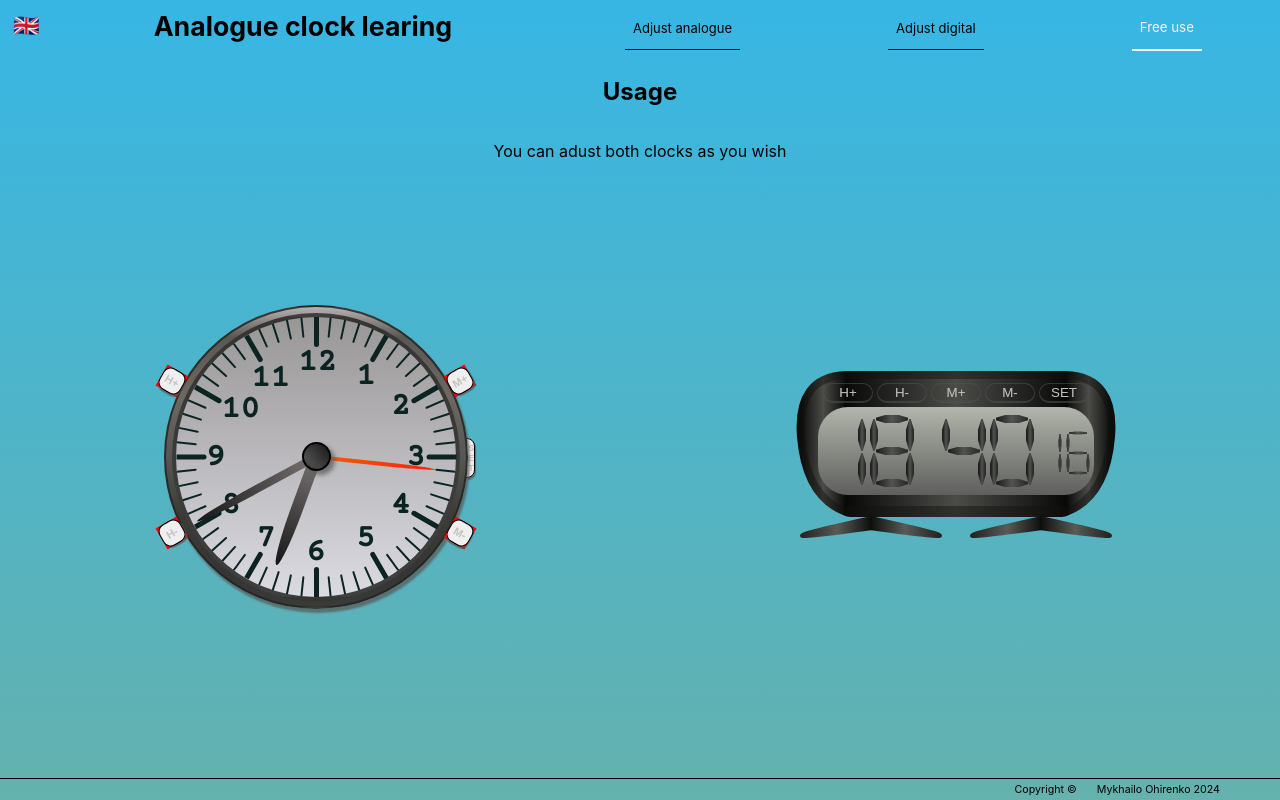
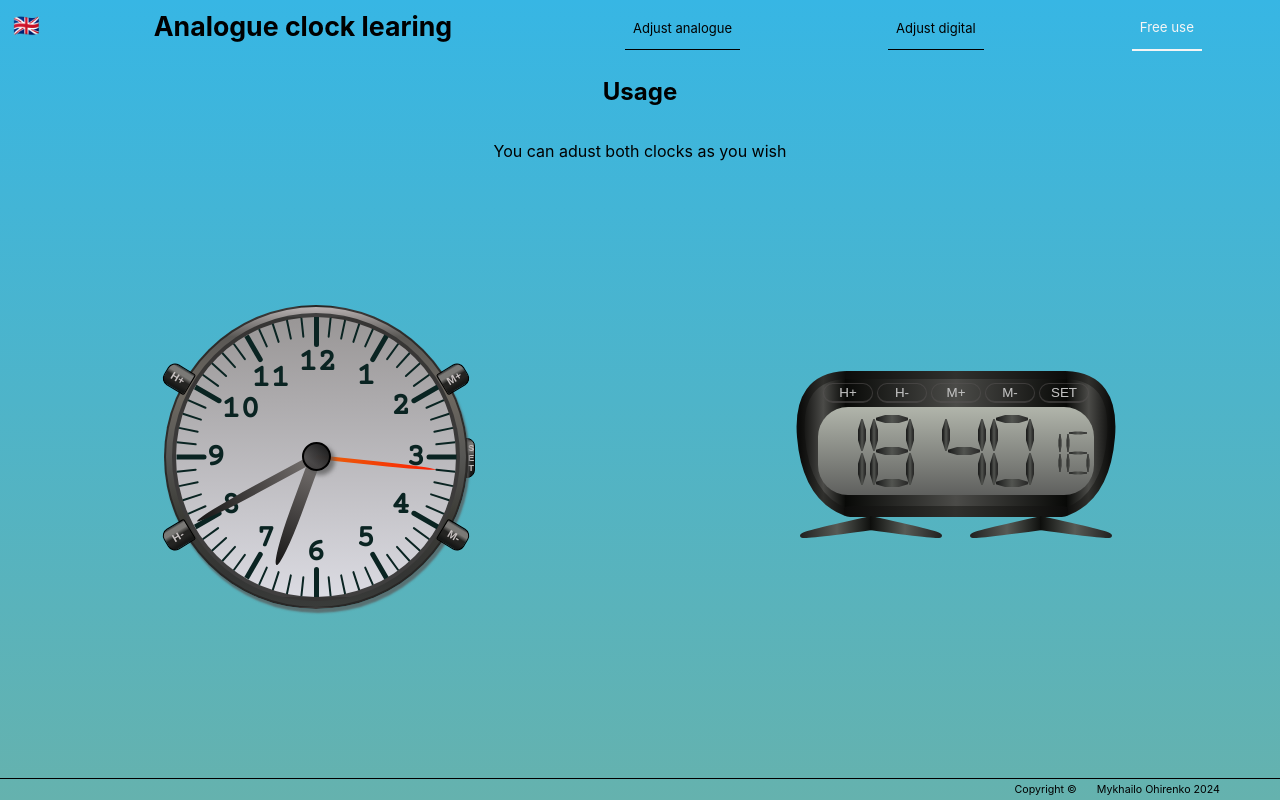
Before and after one commit to Maohirenko/clock, a React (Create React App) app: page /clock/time in a window 1280 px wide. Built offline with nearby package versions, Linux system fonts and the light colour scheme.

Commit message:
buttons changed

```diff
--- a/src/components/analogue-clock/analogue-clock.module.css
+++ b/src/components/analogue-clock/analogue-clock.module.css
@@ -234,20 +234,21 @@
 }
 
 .modifiers>div {
-    background-color: red;
+    /* background-color: red; */
     height: 24px;
-    width: 24px;
+    width: 28px;
 }
 
 .controlButtons button {
+    position: absolute;
     max-height: 24px;
-    max-width: 24px;
+    max-width: 28px;
     color: #c7c1c1;
-    /* background: linear-gradient(rgb(51, 50, 50) 0%, rgb(122, 121, 118) 10% 30%, rgb(36, 36, 34) 50% 70%, rgb(22, 23, 22) 90% 100%); */
+    background: linear-gradient(rgb(51, 50, 50) 0%, rgb(122, 121, 118) 10% 30%, rgb(36, 36, 34) 50% 70%, rgb(22, 23, 22) 90% 100%);
     border-radius: 8px;
     border: 1px solid black;
     font-weight: 600;
-    box-shadow: 1px 2px 1px #595959bb;
+    /* box-shadow: 1px 2px 1px #595959bb; */
     cursor: pointer;
     font-size: 11px;
     display: flex;
@@ -257,36 +258,46 @@
 }
 
 .buttonHPlus div {
-    margin-top: -88px;
-    margin-left: -308px;
-    transform: rotateZ(30deg);
+    margin-top: -91px;
+    margin-left: -304px;
+    transform: rotateZ(31deg);
     display: flex;
     align-self: center;
     justify-content: flex-end;
 }
 
 .buttonHMinus div {
-    margin-top: 64px;
-    margin-left: -308px;
-    transform: rotateZ(-30deg);
+    margin-top: 67px;
+    margin-left: -304px;
+    transform: rotateZ(-31deg);
     display: flex;
     align-self: center;
     justify-content: flex-end;
 }
 
+.buttonHMinus button, .buttonHPlus button {
+    border-top-right-radius: 2px;
+    border-bottom-right-radius: 2px;
+}
+
+.buttonMMinus button, .buttonMPlus button {
+    border-top-left-radius: 2px;
+    border-bottom-left-radius: 2px;
+}
+
 .buttonMPlus div {
-    margin-top: -88px;
-    margin-left: -20px;
-    transform: rotateZ(-30deg);
+    margin-top: -91px;
+    margin-left: -28px;
+    transform: rotateZ(-31deg);
     display: flex;
     align-self: center;
     justify-content: flex-start;
 }
 
 .buttonMMinus div {
-    margin-top: 64px;
-    margin-left: -20px;
-    transform: rotateZ(30deg);
+    margin-top: 67px;
+    margin-left: -28px;
+    transform: rotateZ(31deg);
     display: flex;
     align-self: center;
     justify-content: flex-start;
@@ -342,23 +353,30 @@
     }
 
     .controlButtons button:active {
-        transform: scale(99%);
+        /* transform: scale(99%); */
     }
 }
 
-.buttonHPlus:active button,
-.buttonHMinus:active button {
-    margin-right: -4px;
+.buttonHPlus:active span,
+.buttonHMinus:active span {
+    /* margin-right: -4px; */
+    margin-left: 4px;
 }
 
-.buttonMPlus:active button,
-.buttonMMinus:active button {
-    margin-left: -4px;
+.buttonMPlus:active span,
+.buttonMMinus:active span {
+    margin-right: 4px;
 }
 
-.modifiers:active {
-    /* z-index: -6; */
+.modifiers:active button {
+    width: 24px;
+
 }
+
+/* .modifiers:active span {
+    margin-left: 4px;
+
+} */
 
 .buttonSet:active {
     margin-left: -2px;
--- a/src/components/button-long-press/index.jsx
+++ b/src/components/button-long-press/index.jsx
@@ -140,7 +140,7 @@ export default function LongPressButton({ buttonText, clockModifier, isClockRunn
 
     return (
         <div ref={ref}>
-            <button style={isModalShown ? { pointerEvents: "none" } : null}>{buttonText}</button>
+            <button style={isModalShown ? { pointerEvents: "none" } : null}><span>{buttonText}</span></button>
         </div>
     )
 }
```
